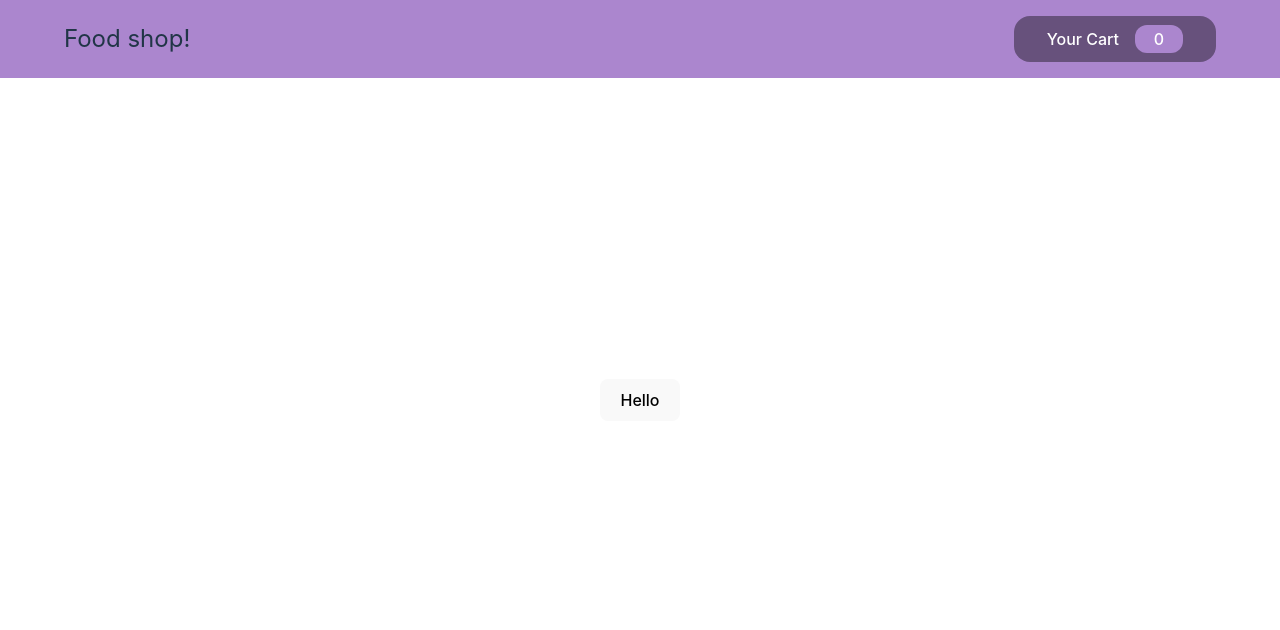
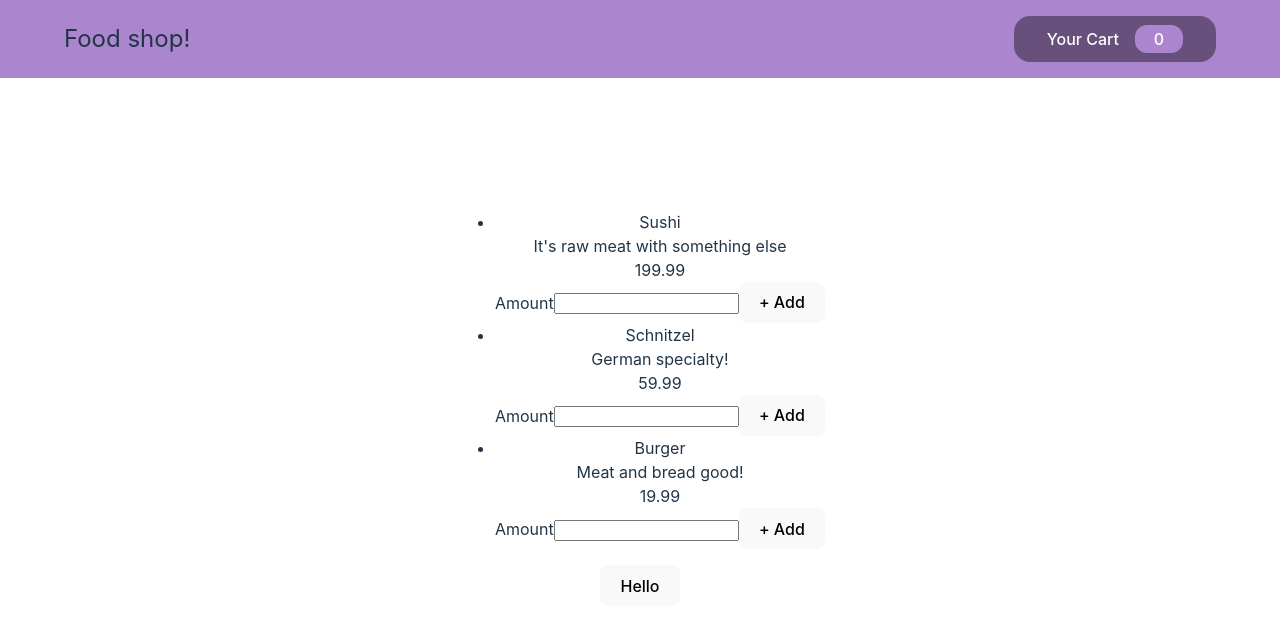
Before and after one commit to victorac/react-food-app, a React (Vite) app: page / in a window 1280 px wide. Shown: the top 630 px of the page. Built offline with nearby package versions, Linux system fonts and the light colour scheme.

Commit message:
add menu list

```diff
--- a/src/components/Meals/Menu.tsx
+++ b/src/components/Meals/Menu.tsx
@@ -1,20 +1,59 @@
-import { useContext } from "react";
+import { useContext, useState } from "react";
 import CartContext from "../Store/CartProvider";
+import MenuContext from "../Store/MenuProvider";
+import Button from "../ui/Button";
 
-interface Props {
-
-}
-
-
+interface Props {}
 
 const Menu: React.FC<Props> = () => {
-    const update = () => {
-        context.updateCart("f1", 1);
-    }
-    const context = useContext(CartContext);
-    return <div>
-        <button onClick={update}>Hello</button>
+  const [formAmount, setFormAmount] = useState<Record<string, string>>({});
+  const menu = useContext(MenuContext).menu;
+  const update = () => {};
+  const context = useContext(CartContext);
+  const amountChangeHandler = (event: React.ChangeEvent<HTMLInputElement>) => {
+    const id = event.target.id.split("-")[0];
+    setFormAmount((prevFormAmount) => {
+      const newAmountForm = { ...prevFormAmount };
+      newAmountForm[id] = event.target.value;
+      return newAmountForm;
+    });
+  };
+
+  const addItemHandler = (id: string) => {
+    context.updateCart(id, Number(formAmount[id]));
+  };
+
+  return (
+    <div>
+      <ul>
+        {Object.keys(menu).map((id) => {
+          return (
+            <li key={`${id}-li`}>
+              <div>
+                <div>{menu[id].title}</div>
+                <div>{menu[id].description}</div>
+                <div>{menu[id].price}</div>
+              </div>
+              <div>
+                <label>Amount</label>
+                <input
+                  id={`${id}-amount`}
+                  type="number"
+                  min={0}
+                  step={1}
+                  onChange={amountChangeHandler}
+                ></input>
+                <button type="button" onClick={() => addItemHandler(id)}>
+                  + Add
+                </button>
+              </div>
+            </li>
+          );
+        })}
+      </ul>
+      <button onClick={update}>Hello</button>
     </div>
-}
+  );
+};
 
 export default Menu;
```
